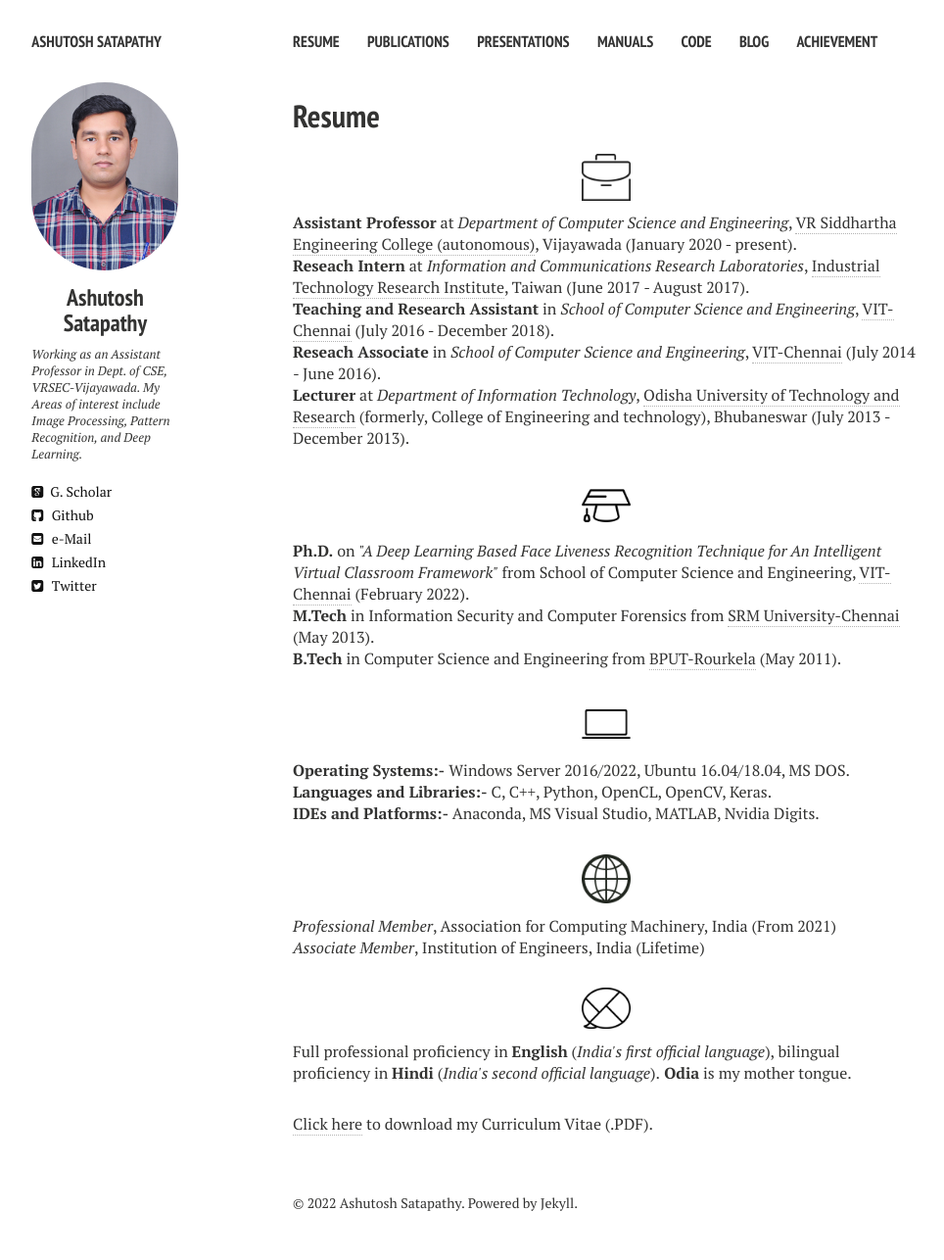
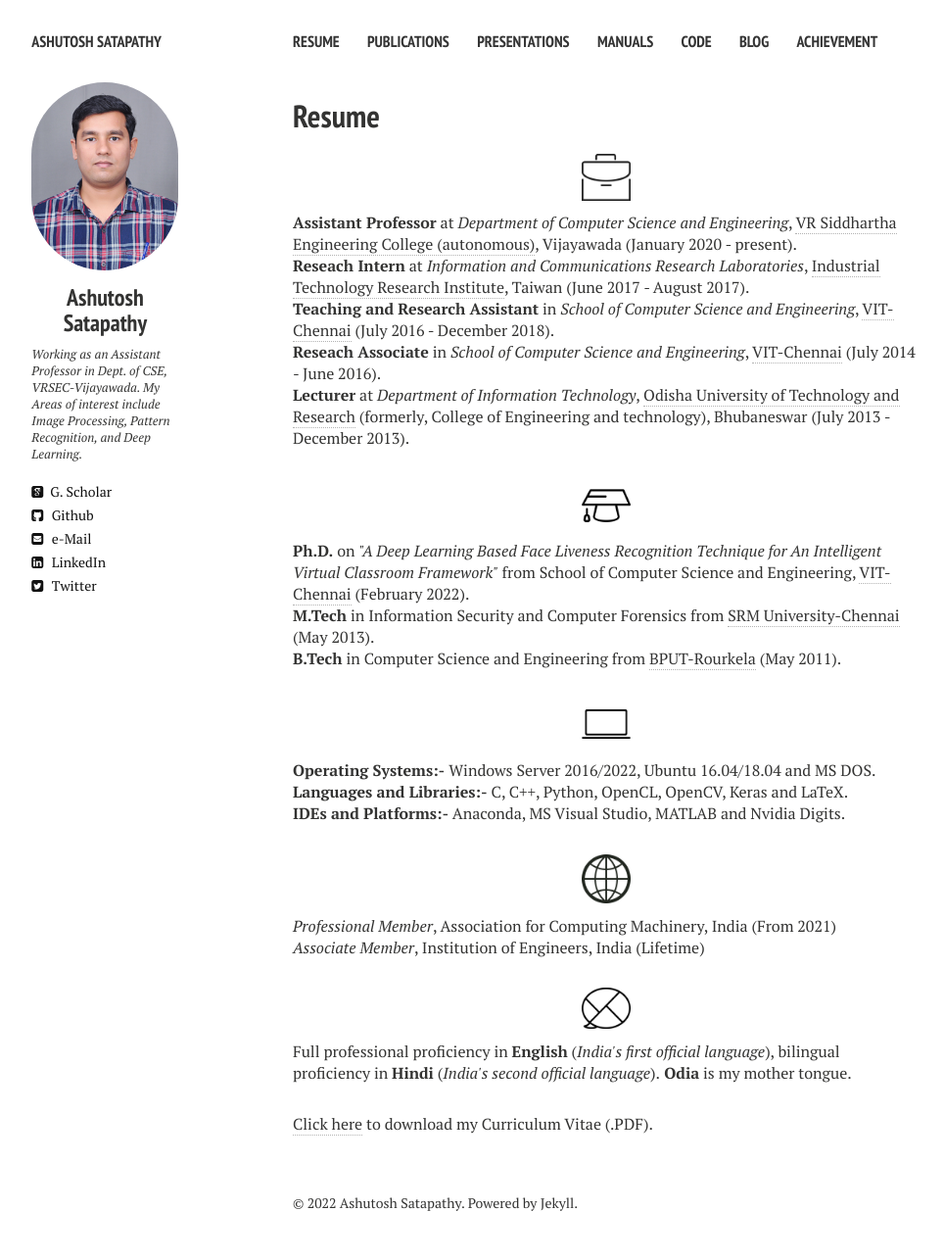
Before and after one commit to ashutoshsatapathy1990/ashutoshsatapathy1990.github.io, a Jekyll site: the page built from cv.md, in a window 1280 px wide. Shown: the whole page at 98% size, without its empty margins (21-985 px from the left). Built offline with Jekyll 4.4.1, drawn with Linux system fonts in a browser that asks for light colours; nearby versions of some CDN libraries.

Commit message:
Update cv.html

```diff
--- a/_layouts/cv.html
+++ b/_layouts/cv.html
@@ -57,9 +57,9 @@
     <p align="left" class="bottom-three"><strong>B.Tech</strong> in Computer Science and Engineering from <a href="http://www.bput.ac.in/" target="_blank">BPUT-Rourkela</a> (May 2011).</p>
 
     <p align="center" class=bottom-small><img src="{{ site.url }}/images/CV/computer2.png" alt="Computer Skills" width="50" height="50"></p>
-    <p align="left"><strong>Operating Systems:-</strong> Windows Server 2016/2022, Ubuntu 16.04/18.04, MS DOS.</p>
-    <p align="left"><strong>Languages and Libraries:-</strong> C, C++, Python, OpenCL, OpenCV, Keras.</p>
-    <p align="left" class="bottom-three"><strong>IDEs and Platforms:-</strong> Anaconda, MS Visual Studio, MATLAB, Nvidia Digits.</p>
+    <p align="left"><strong>Operating Systems:-</strong> Windows Server 2016/2022, Ubuntu 16.04/18.04 and MS DOS.</p>
+    <p align="left"><strong>Languages and Libraries:-</strong> C, C++, Python, OpenCL, OpenCV, Keras and LaTeX.</p>
+    <p align="left" class="bottom-three"><strong>IDEs and Platforms:-</strong> Anaconda, MS Visual Studio, MATLAB and Nvidia Digits.</p>
 
     <p align="center" class=bottom-small><img src="{{ site.url }}/images/CV/world.png" alt="Languages" width="50" height="50"></p>
     <p align="left"><i>Professional Member</i>, Association for Computing Machinery, India (From 2021)</p>
```
